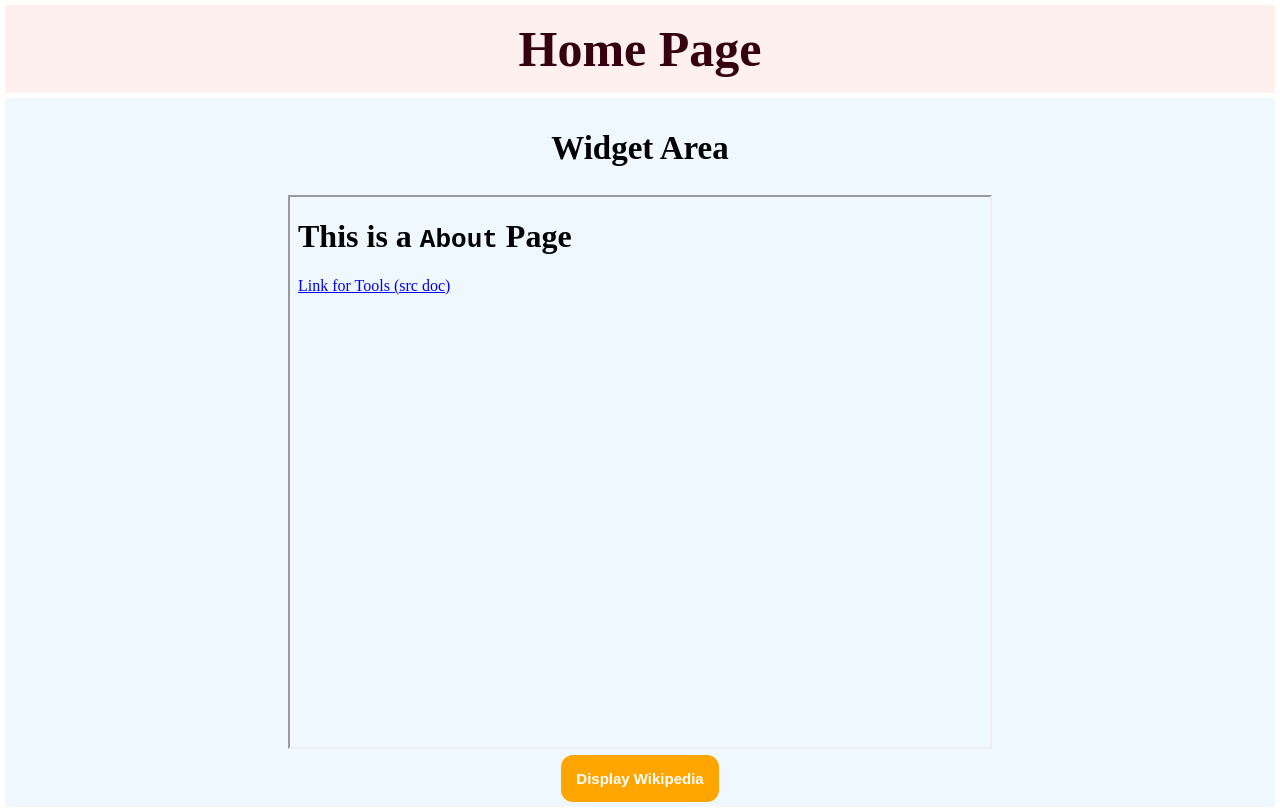
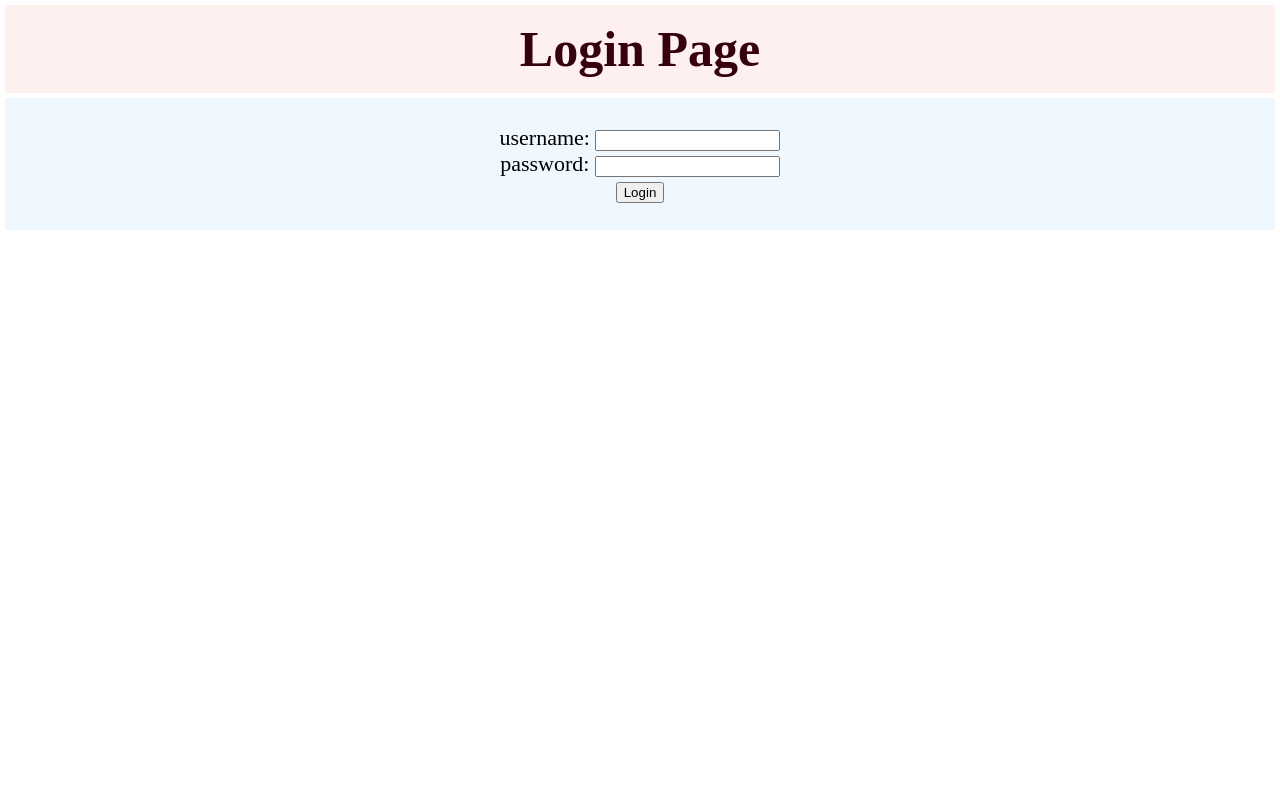
Before and after one commit to Gideon-Jacob-S/Code, a plain HTML site: page Learning/index.html in a window 1280 px wide. Drawn offline with Linux system fonts and the light colour scheme.

Commit message:
Login Page

```diff
--- a/Learning/index.html
+++ b/Learning/index.html
@@ -4,28 +4,21 @@
         <meta charset="utf-8">
         <meta name="viewport" content="width=device-width, initial-scale=1">
         <link rel="stylesheet" type="text/css" href="./style.css">
-        <title>Practice Document</title>
+        <title>HTML Forms</title>
     </head>
-
     <body>
         <header>
-            <h1>Home Page</h1>
+            <h1>Login Page</h1>
         </header>
         <main>
             <section>
-                <h2>Widget Area</h2>
-                <iframe name="demo"
-                        sandbox
-                        srcdoc="&lt;h1&gt;This is a &lt;code&gt;About&lt;/code&gt; Page&lt;/h1&gt;
-                                &lt;a href=&quot;https://freeformatter.com/html-escape.html&quot;&gt;Link for Tools (src doc)&lt;/a&gt;"
-                        src="./about.html"
-                        title="Display About Page"
-                        height="550"
-                        width="700"></iframe>
-                <br>
-                <a href="https://www.wikipedia.org/" target="demo">
-                    <button>Display Wikipedia</button>
-                </a>
+                <form>
+                    <p>
+                        username: <input type="text" name="username"> <br>
+                        password: <input type="password" name="pass"> <br>
+                        <input type="submit" value="Login">
+                    </p>
+                </form>
             </section>
         </main>
     </body>
--- a/Learning/script.js
+++ /dev/null
@@ -1,6 +0,0 @@
-const prompt = require('prompt-sync')();
-
-var fname = prompt("Enter your first name: ");
-var lname = prompt("Enter your last name: ");
-
-console.log("Your Full Name is",fname,lname);
--- a/Learning/style.css
+++ b/Learning/style.css
@@ -1,6 +1,7 @@
 body {
     margin: 5px;
     font-size: 22px;
+    text-align: center;
 }
 
 h1 {
@@ -10,7 +11,6 @@ h1 {
     color: rgb(53, 0, 16);
     background-color: rgb(255, 240, 240);
 
-    text-align: center;
     font-size: 50px;
 }
 
@@ -19,20 +19,3 @@ section {
     padding: 5px;
     background-color: aliceblue;
 }
-
-section {
-    text-align: center;
-}
-
-button {
-    padding: 15px;
-    border: 0px;
-    border-radius: 12px;
-
-    background-color: orange;
-    color: white;
-
-    font-size: 15px;
-    font-weight: 600;
-    text-decoration: none;
-}
```
Also changed, not shown: Learning/about.html (deleted, +0 -20 lines).
